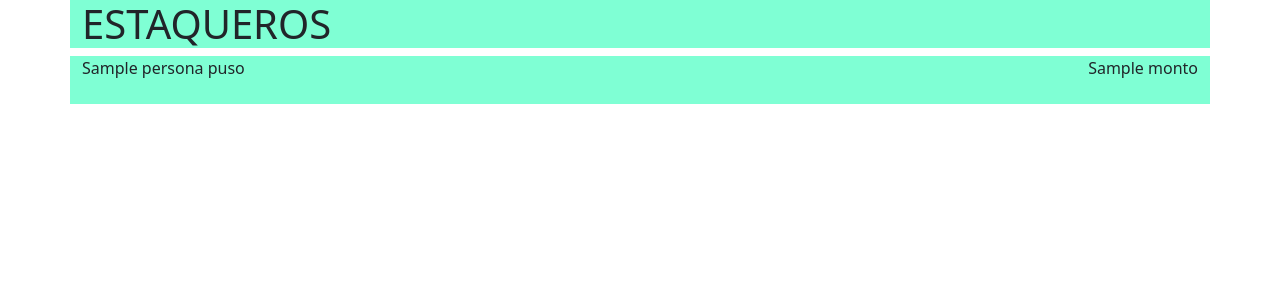
After one commit to jcalienni/estaqueros, a Flask app: template estaqueros/templates/resumen.html in a window 1280 px wide. The commit adds this page. Shown: the top 300 px of the page. Run offline with Flask 2, Linux system fonts and the light colour scheme; the template is opened without the code that fills it: most values are stand-ins (such as "Sample title", 1, 10 or a date in 2020).

Commit message:
Templates resumen, actualizacion personas y app

```diff
--- a/estaqueros/app.py
+++ b/estaqueros/app.py
@@ -15,5 +15,15 @@ def calcular():
     test = int(request.form['cantidad'])
     return render_template('personas.html', cantidad = test, indice = 0)
 
+@app.route("/resumen", methods=['POST'])
+def resumen():
+    personas = []
+    montos = []
+    cantidad = int(len(request.form)/2)
+    for persona in range(1, (cantidad+1)):
+        personas.append(request.form["p"+str(persona)])
+        montos.append(request.form["c"+str(persona)])
+    return render_template('resumen.html', personas = personas, montos = montos)
+
 if __name__ == "__main__":
     app.run()
--- a/estaqueros/templates/index.html
+++ b/estaqueros/templates/index.html
@@ -37,7 +37,7 @@
         <option value="14">14</option>
         <option value="15">15</option>
     </select> -->
-        <input type="text" name="cantidad">
+        <input type="number" name="cantidad" required>
     <input type="submit" value="Siguiente">
 </form>
 
--- /dev/null
+++ b/estaqueros/templates/resumen.html
@@ -0,0 +1,42 @@
+<!DOCTYPE html>
+<html lang="en">
+
+<head>
+    <meta charset="UTF-8">
+    <meta http-equiv="X-UA-Compatible" content="IE=edge">
+    <meta name="viewport" content="width=device-width, initial-scale=1.0">
+    <title>Document</title>
+    <link href="https://cdn.jsdelivr.net/npm/bootstrap@5.2.0-beta1/dist/css/bootstrap.min.css" rel="stylesheet"
+        integrity="sha384-0evHe/X+R7YkIZDRvuzKMRqM+OrBnVFBL6DOitfPri4tjfHxaWutUpFmBp4vmVor" crossorigin="anonymous">
+    <link rel="stylesheet" href="style.css" type="text/css">
+</head>
+<header>
+    <div class="container">
+        <h1>ESTAQUEROS</h1>
+    </div>
+</header>
+
+<body>
+    <div class="container resumeninicial" style="display: flex; justify-content: space-between;">
+        <div class="personal">
+            {% for persona in personas %}
+
+            <li style="list-style: none;">{{persona}} puso </li>
+
+            <br>
+
+            {% endfor %}
+        </div>
+        <div class="montol">
+            {% for monto in montos %}
+
+            <li style="list-style: none;">{{monto}} </li>
+
+            <br>
+
+            {% endfor %}
+        </div>
+    </div>
+</body>
+
+</html>
```
Also changed, not shown: estaqueros/templates/personas.html (+7 -3 lines), README.md.
